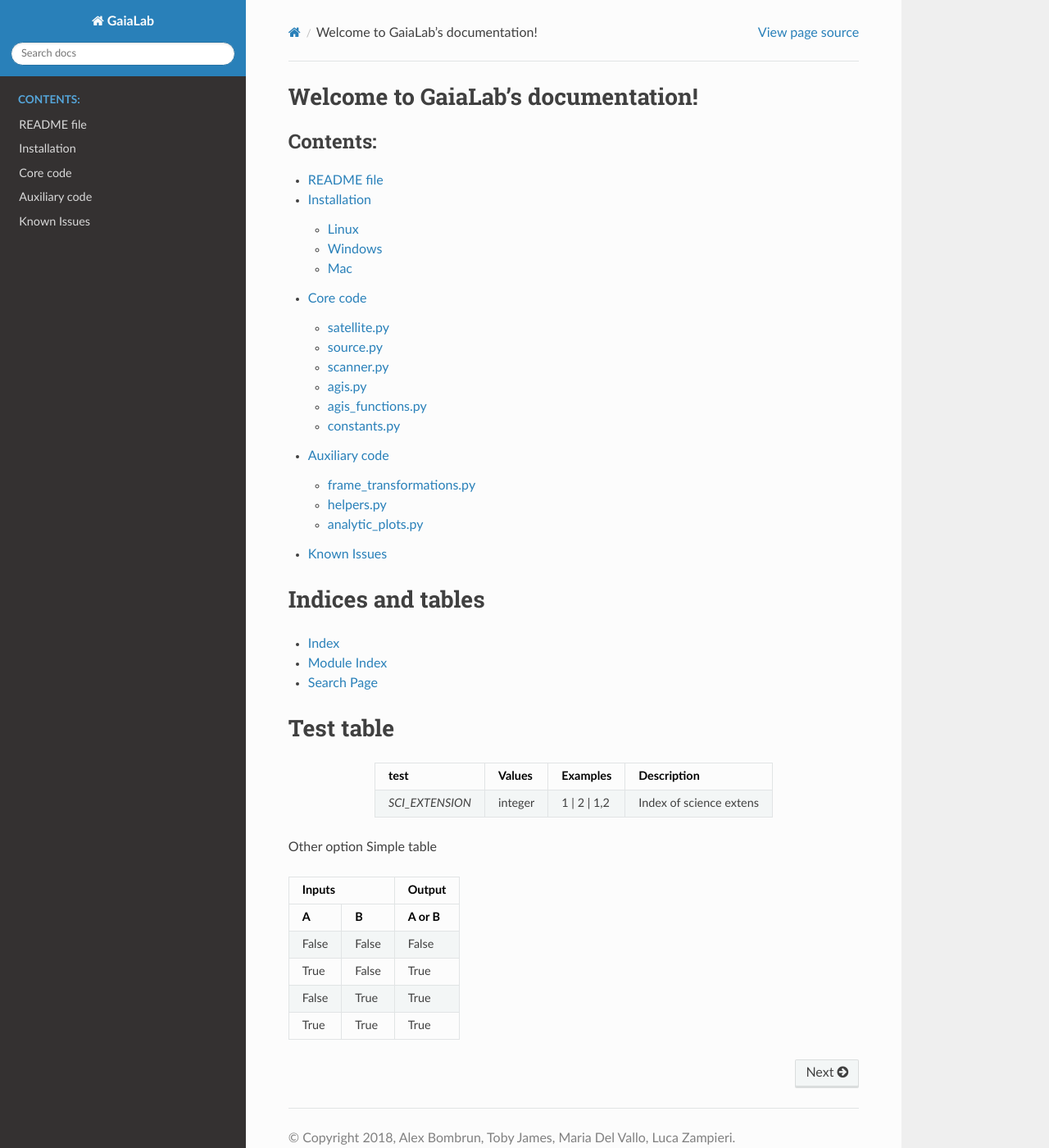
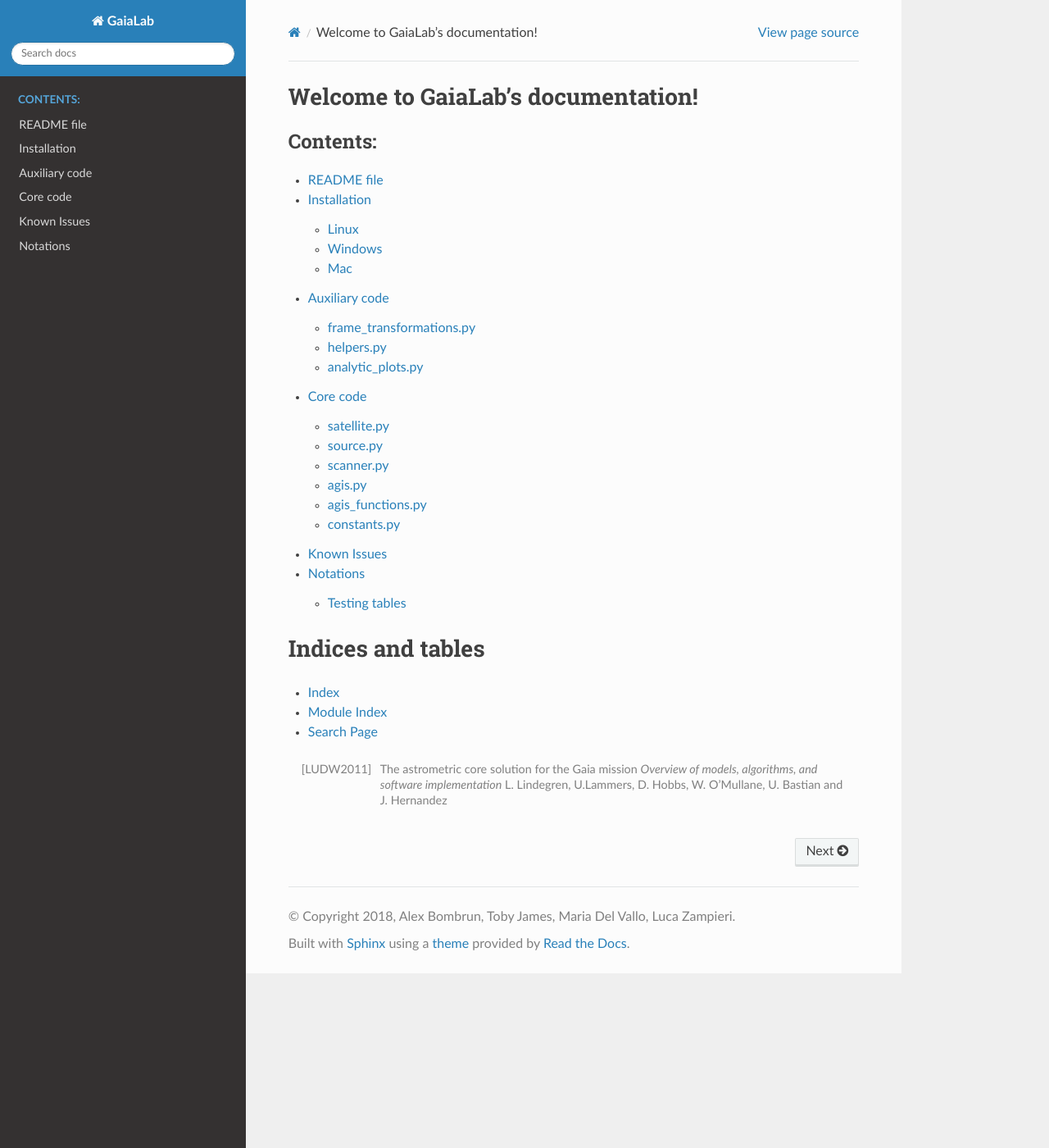
Before and after one commit to bombrun/GaiaLab, a Sphinx documentation site: the page built from docs/source/index.rst, in a window 1280 px wide and 1400 px high. Shown: the whole window at 82% size. Built offline with Sphinx 7.4.7 and the Read the Docs theme 2.0.0, drawn with Linux system fonts in a browser that asks for light colours.

Commit message:
increased documentation coverage

```diff
--- a/docs/source/Code_documentation/core_code.rst
+++ b/docs/source/Code_documentation/core_code.rst
@@ -3,11 +3,6 @@
 Here is described the list of files documented and corresponding functions for
 the core part of the code. Helper functions and plotting functions are
 documented apart, under auxiliary code.
-
-Here is how to use latex formulaes:
-
-.. math::
-      \sum_{i=1}^{\infty} x_{i}
 
 
 satellite.py
--- a/docs/source/Code_documentation/known_issues.rst
+++ b/docs/source/Code_documentation/known_issues.rst
@@ -5,6 +5,7 @@
 Christmas.
 
 Problems in class Satellite:
+
 * Attitude not constructed  if t_init != 0
 
 .. note::
--- a/docs/source/index.rst
+++ b/docs/source/index.rst
@@ -5,12 +5,12 @@
 .. toctree::
    :maxdepth: 3
    :caption: Contents:
+   :glob:
 
    README
    installation
-   Code_documentation/core_code
-   Code_documentation/auxiliary_code
-   Code_documentation/known_issues
+   Code_documentation/*
+   notations
 
 
 
@@ -21,29 +21,7 @@
 * :ref:`modindex`
 * :ref:`search`
 
-Test table
-==========
-
-.. table::
-    :align: center
-
-    +-----------------------+---------+---------------------------------+-------------------------------------+
-    | test                  | Values  | Examples                        |Description                          |
-    +=======================+=========+=================================+=====================================+
-    | `SCI_EXTENSION`       | integer | 1 |  2 | 1,2                    | Index of science extens             |
-    |                       |         |                                 |                                     |
-    +-----------------------+---------+---------------------------------+-------------------------------------+
-
-Other option
-Simple table
-
-=====  =====  ======
-   Inputs     Output
-------------  ------
-  A      B    A or B
-=====  =====  ======
-False  False  False
-True   False  True
-False  True   True
-True   True   True
-=====  =====  ======
+.. [LUDW2011] The astrometric core solution for the Gaia mission
+              *Overview of models, algorithms, and software implementation*
+              L. Lindegren, U.Lammers, D. Hobbs, W. O'Mullane, U. Bastian and
+              J. Hernandez
```
Also changed, not shown: docs/source/notations.rst (added, +41 -0 lines), 4 other files.
